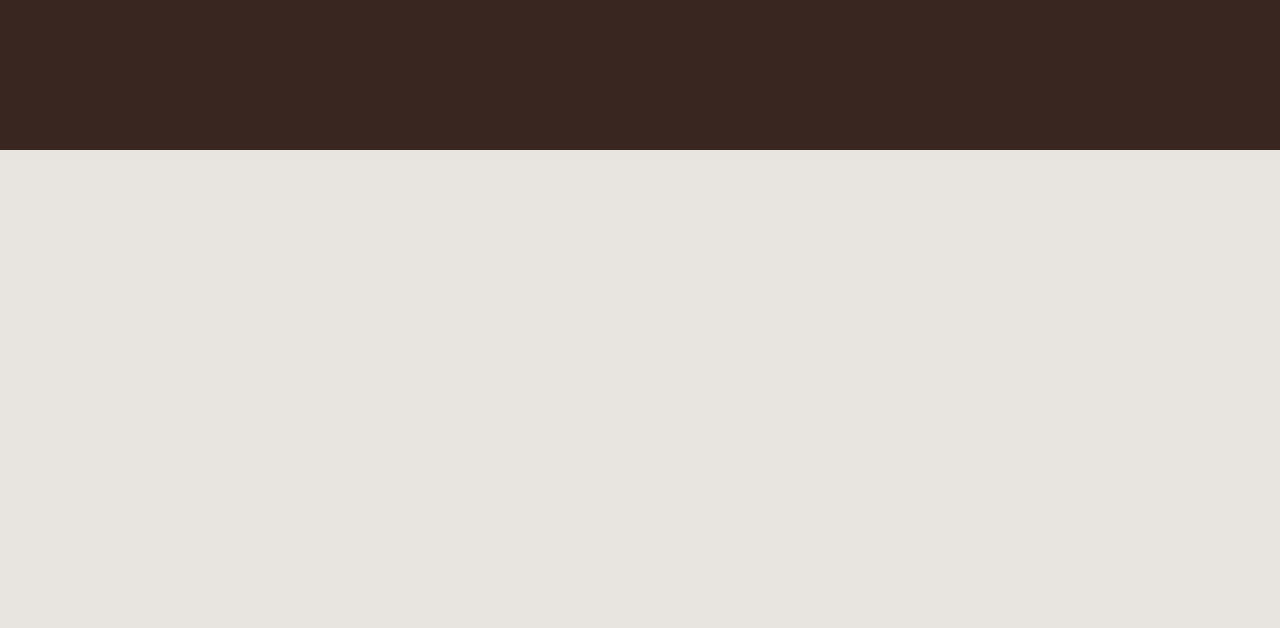
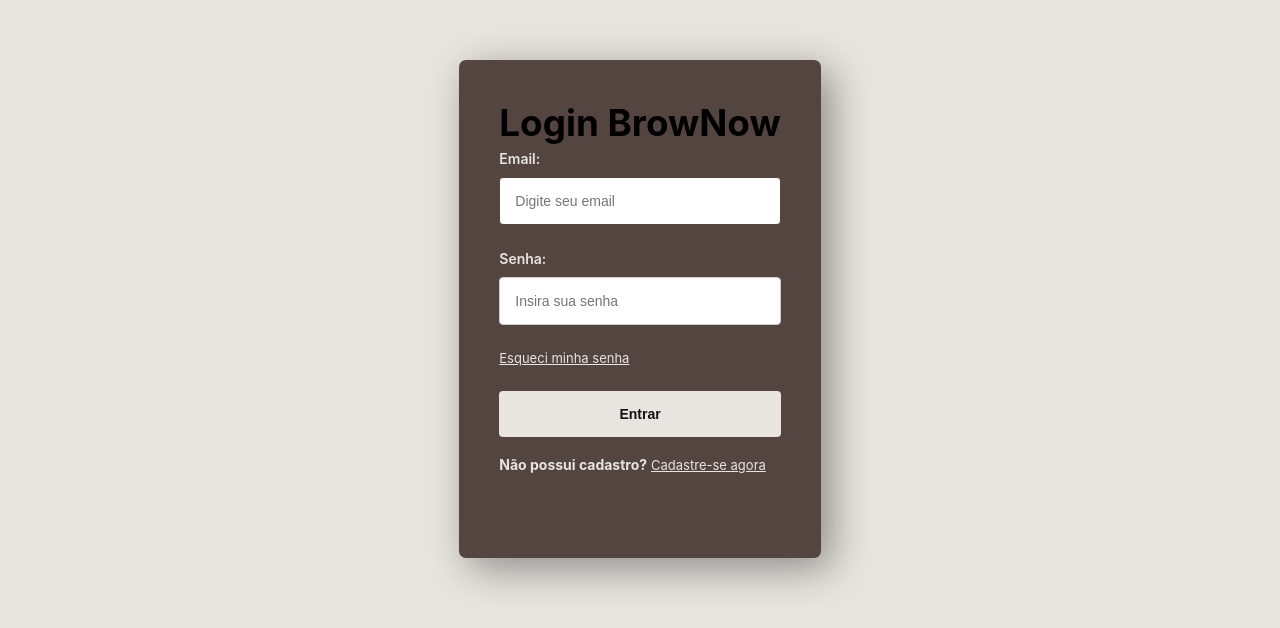
Before and after one commit to ViniciusJaeger/Projeto-BrownNow, a plain HTML site: page Tela1.html in a window 1280 px wide. Drawn offline with Linux system fonts and the light colour scheme.

Commit message:
Criando tela login

```diff
--- a/Tela1.html
+++ b/Tela1.html
@@ -2,13 +2,31 @@
 <html lang="en">
 <head>
     <meta charset="UTF-8">
+    <html xmlns="http://www.w3.org/1999/xhtml" xml:lang="pt-BR">
     <meta http-equiv="X-UA-Compatible" content="IE=edge">
     <meta name="viewport" content="width=device-width, initial-scale=1.0">
-    <title>BrowNow</title>
-    <link rel="stylesheet" href="Tela1.css">
+    <title>BrowNow Login</title>
+    <link rel="stylesheet" href="TelaLogin.css">
 </head>
 <body>
-    <div class="navbar"></div>
-    <div></div>
+<div class="caixa">
+    <form role="form" class="formlogin">
+        <h1>Login BrowNow</h1>
+
+
+        <label for="emailusuario"> Email:</label>
+        <input class="emailusuario" id="loginusuario" type="email" aria-label="Digite seu email" placeholder="Digite seu email" autofocus="true">
+        <label for="senhausuario"> Senha:</label>
+        <input class="senhausuario" id="login usuario" type="password" aria-label="senha" placeholder="Insira sua senha">
+        <a href="action.php" class="Senha">Esqueci minha senha</a>
+        <input type="submit" value="Entrar" class="acesso">
+        <p><strong>Não possui cadastro?</strong>
+        <a href="action.php">Cadastre-se agora</a>
+        </p>
+
+
+    </form>
+
+</div>
 </body>
 </html>
--- /dev/null
+++ b/TelaLogin.css
@@ -0,0 +1,94 @@
+body{
+    background-color: #E8E5E0;
+    font-family: "Inter", sans-serif;
+    margin: 60px;
+    padding: 0;
+
+
+}
+
+.caixa {
+  display: flex;
+  flex-direction: column;
+  align-items: center;
+  align-content: center;
+  width: 100%;
+  height: 100vh;
+  background-color: #E8E5E0;
+
+}
+
+.formlogin{
+    display: flex;
+    flex-direction: column;
+    background-color: #544541;
+    border-radius: 7px;
+    padding: 40px;
+    box-shadow: 10px 10px 40px rgb(0,0,0,0.4);
+    gap: 5px;
+
+}
+
+.formlogin h1{
+    padding: 0;
+    margin: 0;
+    font-weight: 500px;
+    font-size: 2.3em;
+}
+
+.formlogin p{
+    display: inline-block;
+    font-size: 14px;
+    color: #E8E5E0;
+    margin-bottom: 25px;
+}
+
+.formlogin input{
+    padding: 15px;
+    font-size: 14px;
+    border: 1px solid #ccc;
+    margin-bottom: 20px;
+    margin-top: 5px;
+    border-radius: 4px;
+    transition: all linear 160ms;
+    outline: none;
+}
+
+.formlogin input:focus{
+    border: 1px solid  #544541;
+}
+
+.formlogin label{
+    font-size: 14px;
+    font-weight: 600;
+    color: #E8E5E0;
+}
+
+.formlogin a{
+    display: inline-block;
+    margin-bottom: 20px;
+    font-size: 13px;
+    color: #E8E5E0;
+    transition: all linear 160ms;
+
+}
+
+.formlogin a:hover{
+    color: #E8E5E0;
+}
+
+.acesso{
+    background-color: #E8E5E0;
+    color: #171017;
+    font-size: 14px;
+    font-weight: 600;
+    border: none !important;
+    transition: all linear 160ms;
+    cursor: pointer;
+    margin: 0 !important;
+}
+
+.acesso:hover{
+    transform: scale(1.05);
+    background-color: #544541;
+}
```
